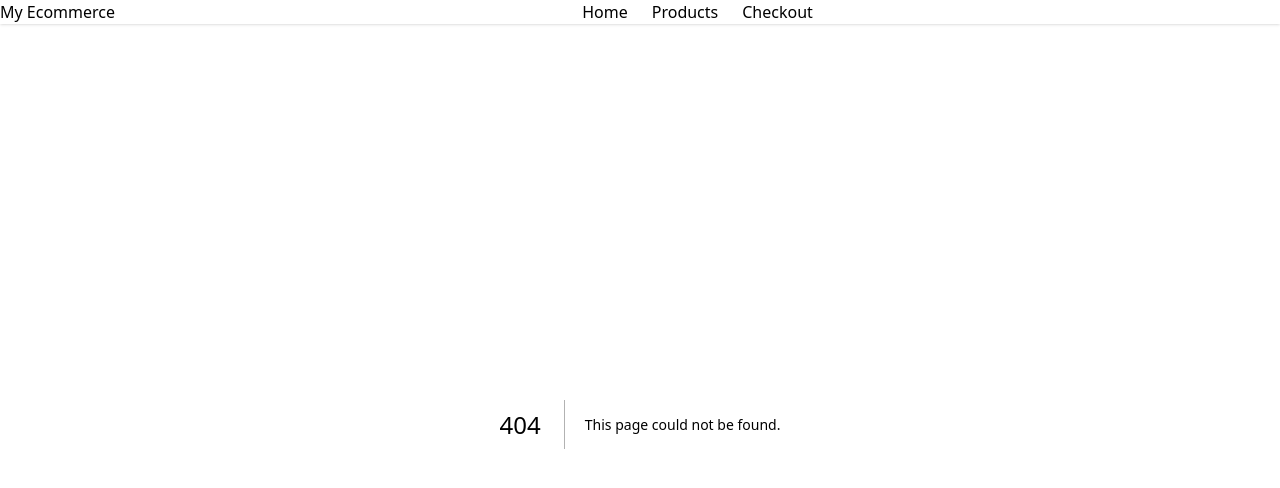
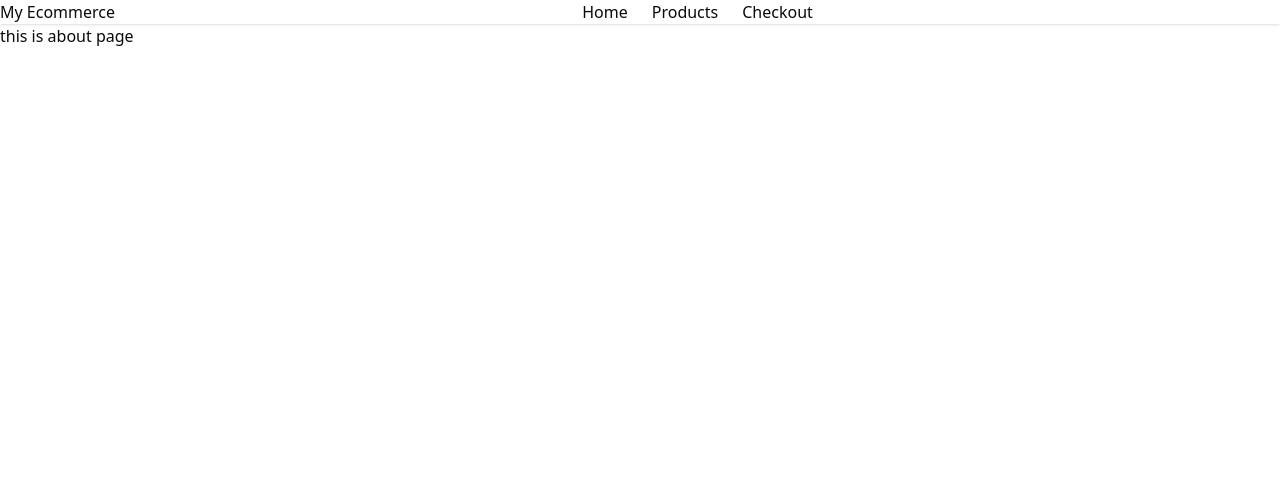
Before and after one commit to Niteshpanday05/my-ecommerce, a Next.js app: page /about in a window 1280 px wide. Before the commit this address had no page. Shown: the top 488 px of the page. Built offline with nearby package versions, Linux system fonts and the light colour scheme.

Commit message:
some changes in ui

```diff
--- /dev/null
+++ b/src/app/about/page.tsx
@@ -0,0 +1,11 @@
+import React from 'react'
+
+const page = () => {
+  return (
+    <div>
+      <p>this is about page</p>
+    </div>
+  )
+}
+
+export default page
```
